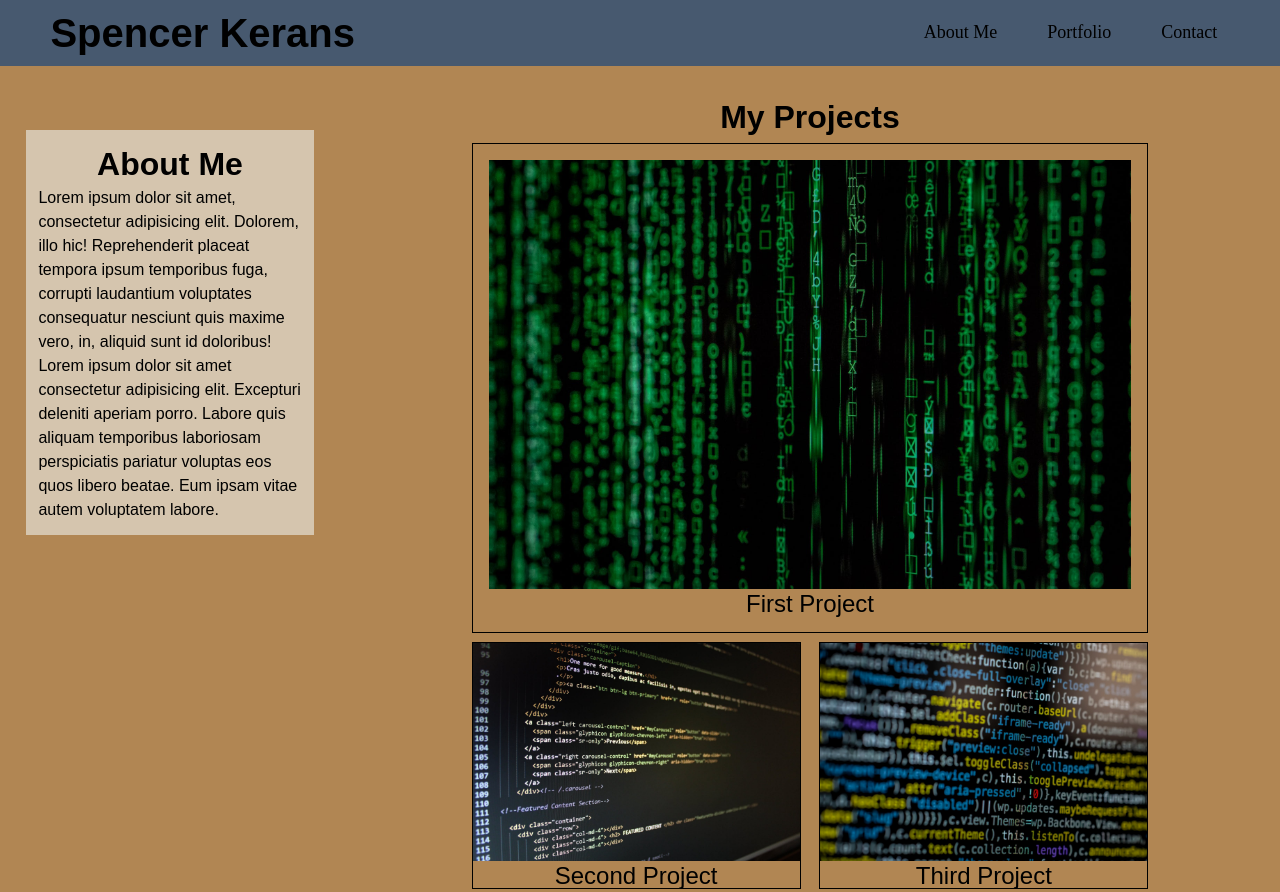
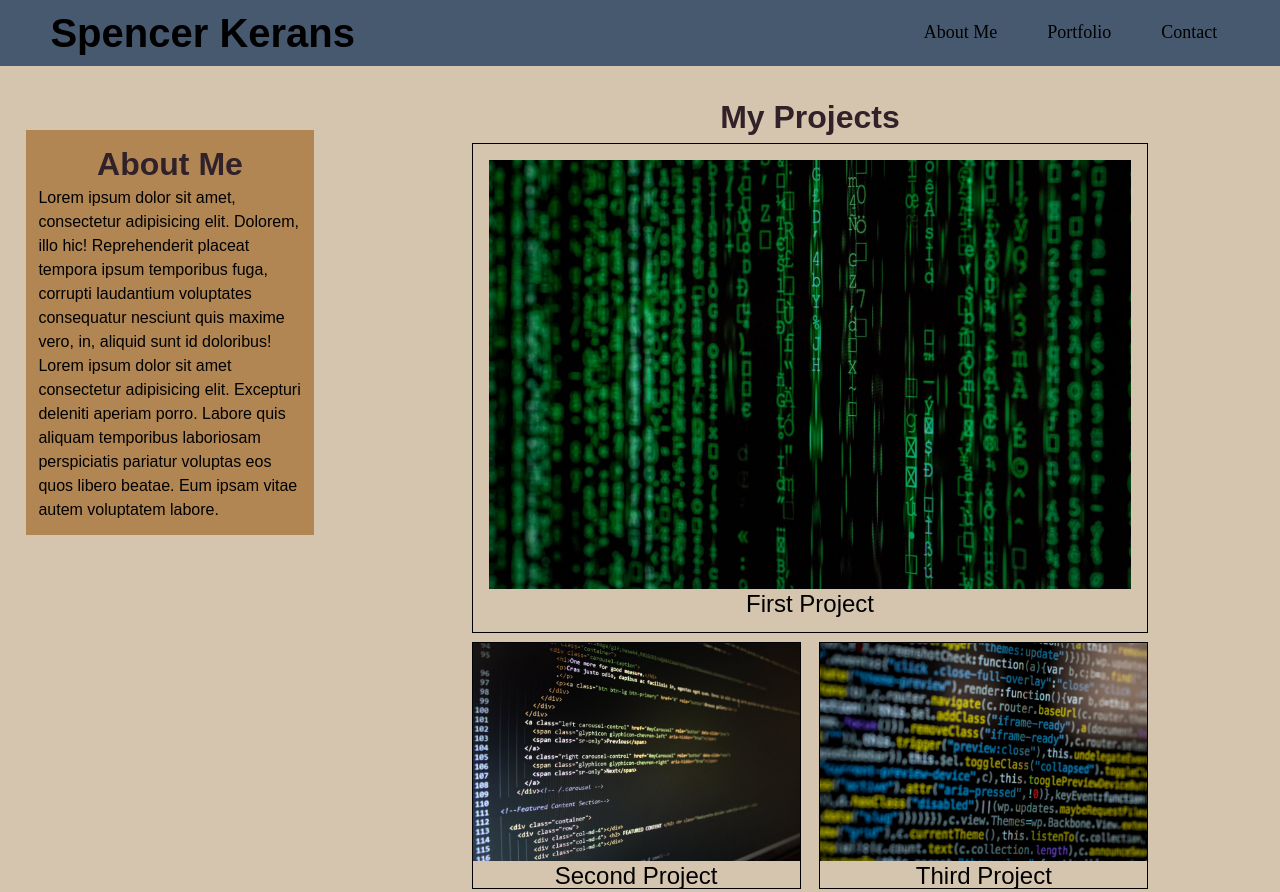
Before and after one commit to skerans/My-Portfolio, a plain HTML site: page index.html in a window 1280 px wide. Shown: the top 892 px of the page. Drawn offline with Linux system fonts and the light colour scheme.

Commit message:
adjusted background colors, added comments

```diff
--- a/assets/css/style.css
+++ b/assets/css/style.css
@@ -7,7 +7,7 @@
 }
 
 body {
-  background-color: var(--color-two);
+  background-color: var(--color-one);
 }
 
 header {
@@ -21,9 +21,11 @@ h1 {
   font-size: 250%;
   margin-left: 3%;
 }
+/* settings for headings */
 
 .main-heading {
   font-size: 200%;
+  color: var(--color-five);
   text-align: center;
   align-items: center;
   max-height: 2em;
@@ -34,6 +36,7 @@ h1 {
   width: 70%;
 }
 
+/* Top navigation section*/
 .directory {
   display: flex;
   justify-content: space-between;
@@ -70,14 +73,16 @@ main {
   margin: 2% auto;
 }
 
+/*Set aside the about me section so it will be on top in mobile view*/
 aside {
   width: 100%;
   padding: 1%;
   margin: 5%;
-  background-color: var(--color-one);
+  background-color: var(--color-two);
   line-height: 1.5em;
 }
 
+/* Make container for projects section to adjust using flexbox*/
 .project-container {
   display: flex;
   flex-wrap: wrap;
@@ -91,6 +96,7 @@ aside {
   max-height: auto;
 }
 
+/*Add effects to the project images on hover*/
 .project-container a img:hover {
   transition: .3s;
   opacity: .3;
@@ -147,12 +153,14 @@ footer {
     padding: 0;
   }
 
+/*Make the main project larger than the others*/
   .project-first {
     flex: 0 0 72%;
     width: 72%;
     flex-wrap: wrap;
   }
 
+  /*Move about me to the side*/
   aside {
     width: 30%;
     height: 30%;
```
Also changed, not shown: index.html (+1 -0 lines).
